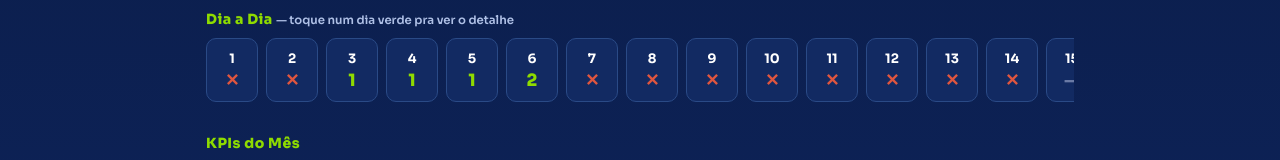
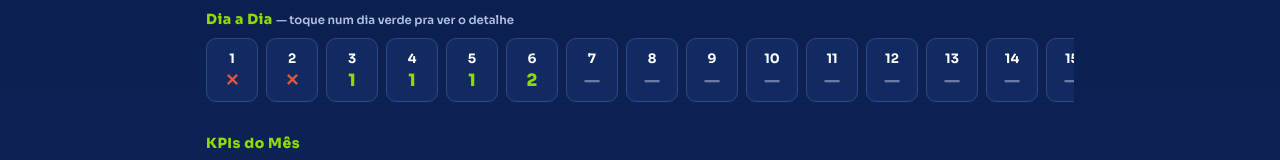
Before and after one commit to bonifaciomarketingceo-dev/maisfit-avaliacao, a plain HTML site: page index.html in a window 1280 px wide. Shown: the part 550-710 px from the top of the page. Drawn offline with Linux system fonts and the light colour scheme.

Commit message:
painel: traço cinza até confirmar o próximo dia
Co-Authored-By: Claude Opus 5.5 <noreply@anthropic.com>
Claude-Session: https://claude.ai/code/session_01WBqmdR9tDFRCLLYaoL7Ljj

```diff
--- a/index.html
+++ b/index.html
@@ -196,12 +196,15 @@ function render(m){
   const faltam = Math.max(0, META-d.total);
   const dim = daysInMonth(m);
   let dias='';
+  // REGRA (15/11): no mes ATUAL, so vira X vermelho o dia que ficou ANTES de um dia com avaliacao confirmada;
+  // do ultimo dia confirmado em diante (ou dia marcado em d.pend) fica traco cinza ate chegar um dia posterior.
+  let lastDia=0; for(let j=0;j<dim;j++){ if(d.dia[j]>0) lastDia=j+1; }
   for(let i=1;i<=dim;i++){
     const q=d.dia[i-1];
     const tem = q && q>0;
     let inner,cls,click='';
     if(tem){ inner=q; cls='tem'; click=`onclick="toggleDay(${m},${i})"`; }
-    else if(d.temDia && isPast(m,i)){ inner='✕'; cls='xzero'; }
+    else if(d.temDia && isPast(m,i) && (m!==DATA.atual || i<lastDia) && !(d.pend||[]).includes(i)){ inner='✕'; cls='xzero'; }
     else { inner='—'; cls='zero'; }
     const sel=(selDay===i)?' sel':'';
     dias += `<div class="dia${tem?' clic':''}${sel}" ${click}><div class="d">${i}</div><div class="q ${cls}">${inner}</div></div>`;
```
